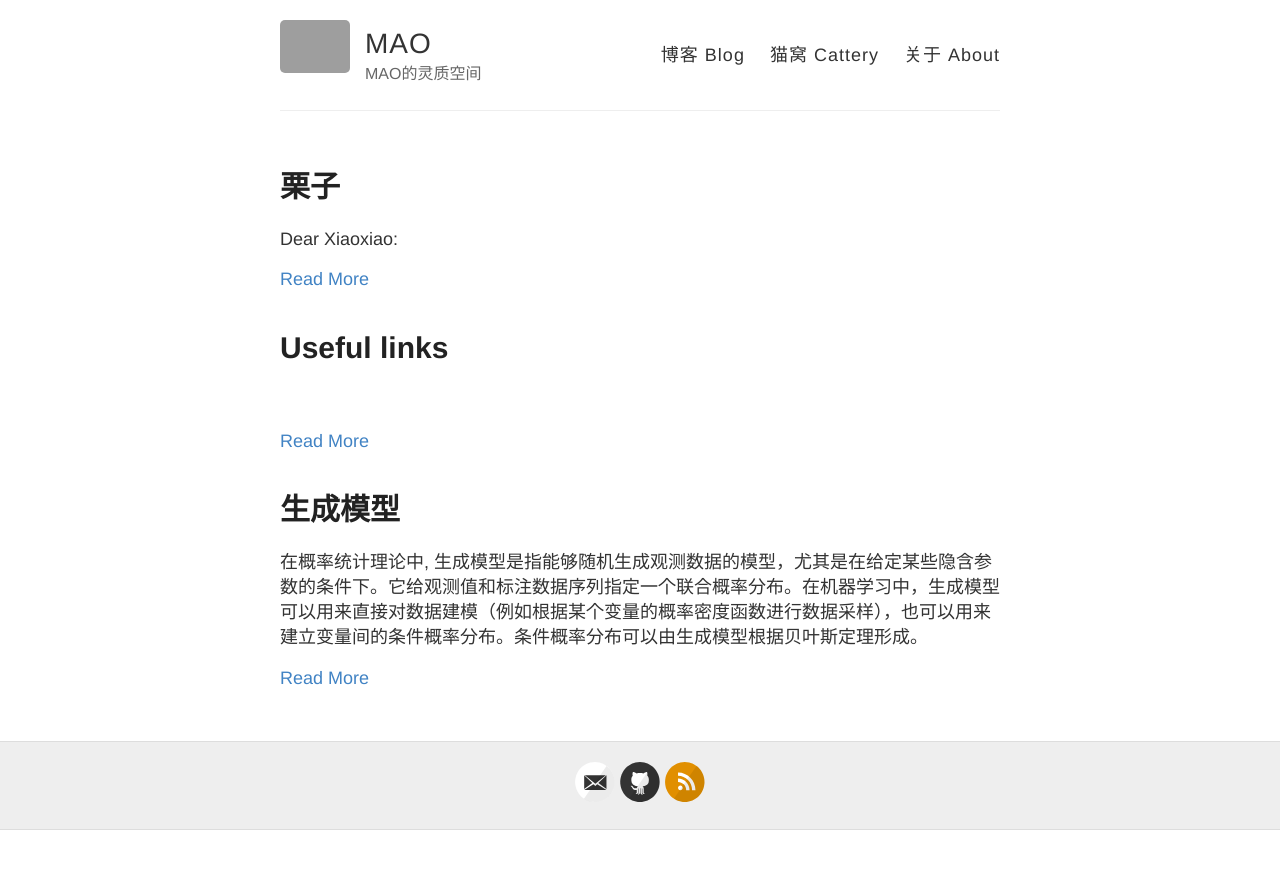
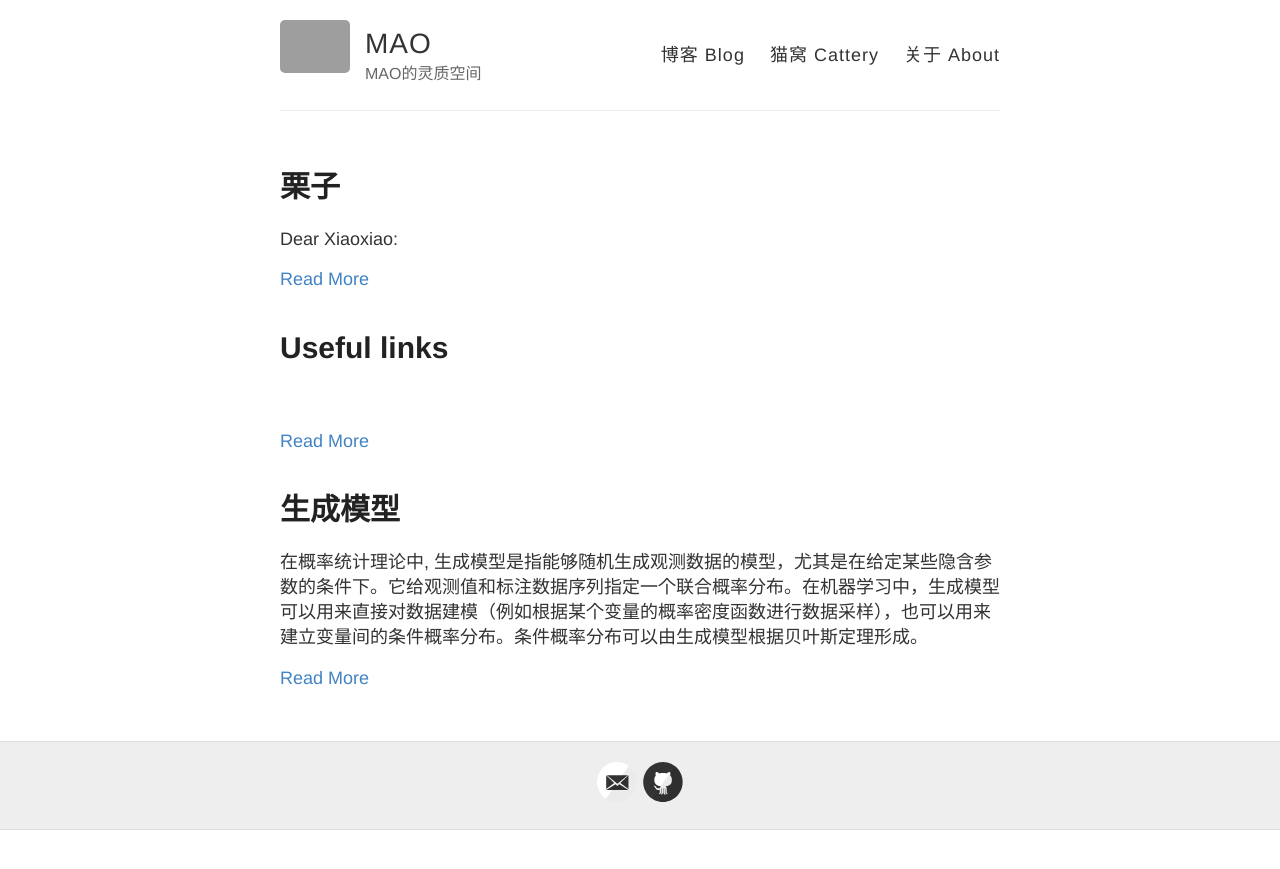
Before and after one commit to RuifMaxx/formalweb, a Jekyll site: the page built from cattery.md, in a window 1280 px wide. Shown: the top 869 px of the page. Built offline with Jekyll 4.4.1, drawn with Linux system fonts in a browser that asks for light colours; our own code applies the rules of GitHub Pages for plain Markdown files; grey boxes are pictures that could not be loaded.

Commit message:
Update _config.yml

```diff
--- a/_config.yml
+++ b/_config.yml
@@ -31,7 +31,7 @@
   instagram:
   linkedin:
   pinterest:
-  rss:  1# just type anything here for a working RSS icon
+  rss:  # just type anything here for a working RSS icon
   twitter: #jekyllrb
   stackoverflow: # your stackoverflow profile, e.g. "users/50476/bart-kiers"
   youtube: # channel/<your_long_string> or user/<user-name>
@@ -47,7 +47,7 @@
 
 # Your website URL (e.g. http://barryclark.github.io or http://www.barryclark.co)
 # Used for Sitemap.xml and your RSS feed
-url: http://ruifmaxx.github.io
+url:
 
 # If you're hosting your site at a Project repository on GitHub pages
 # (http://yourusername.github.io/repository-name)
```
